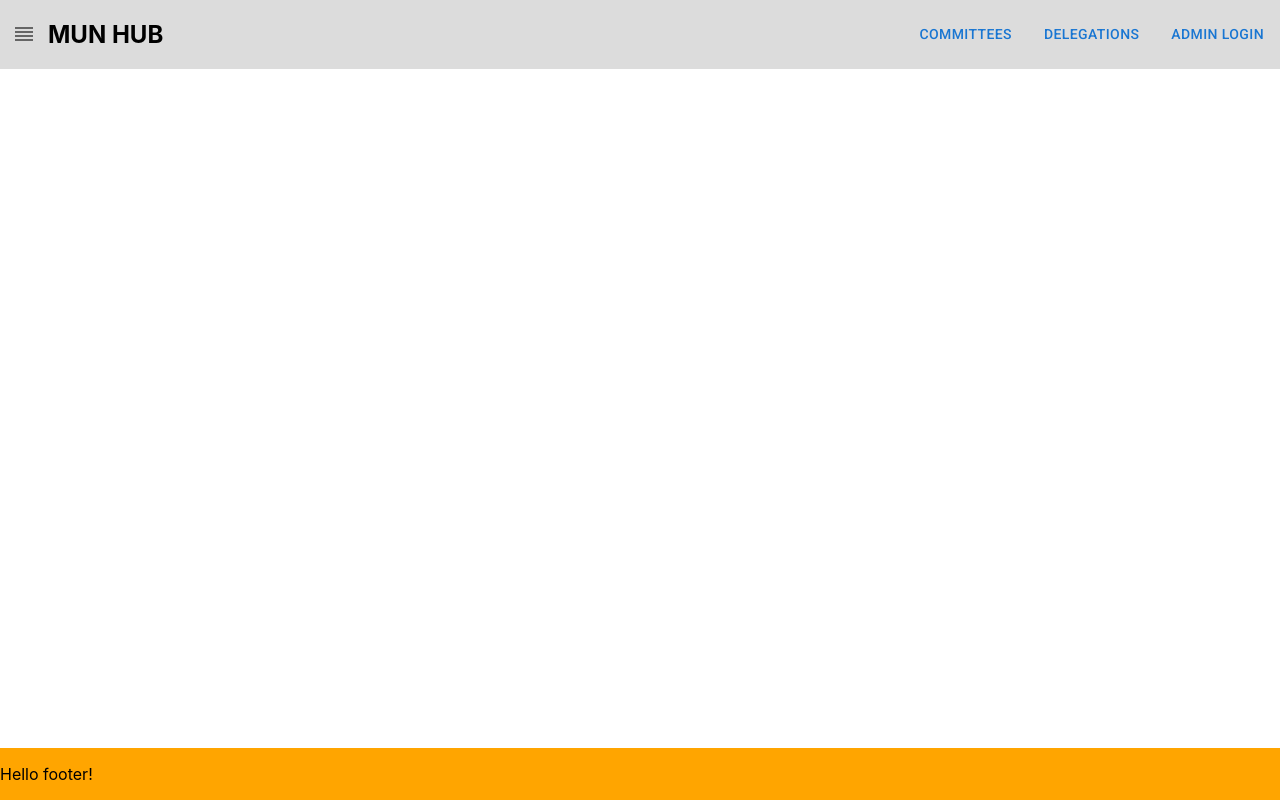
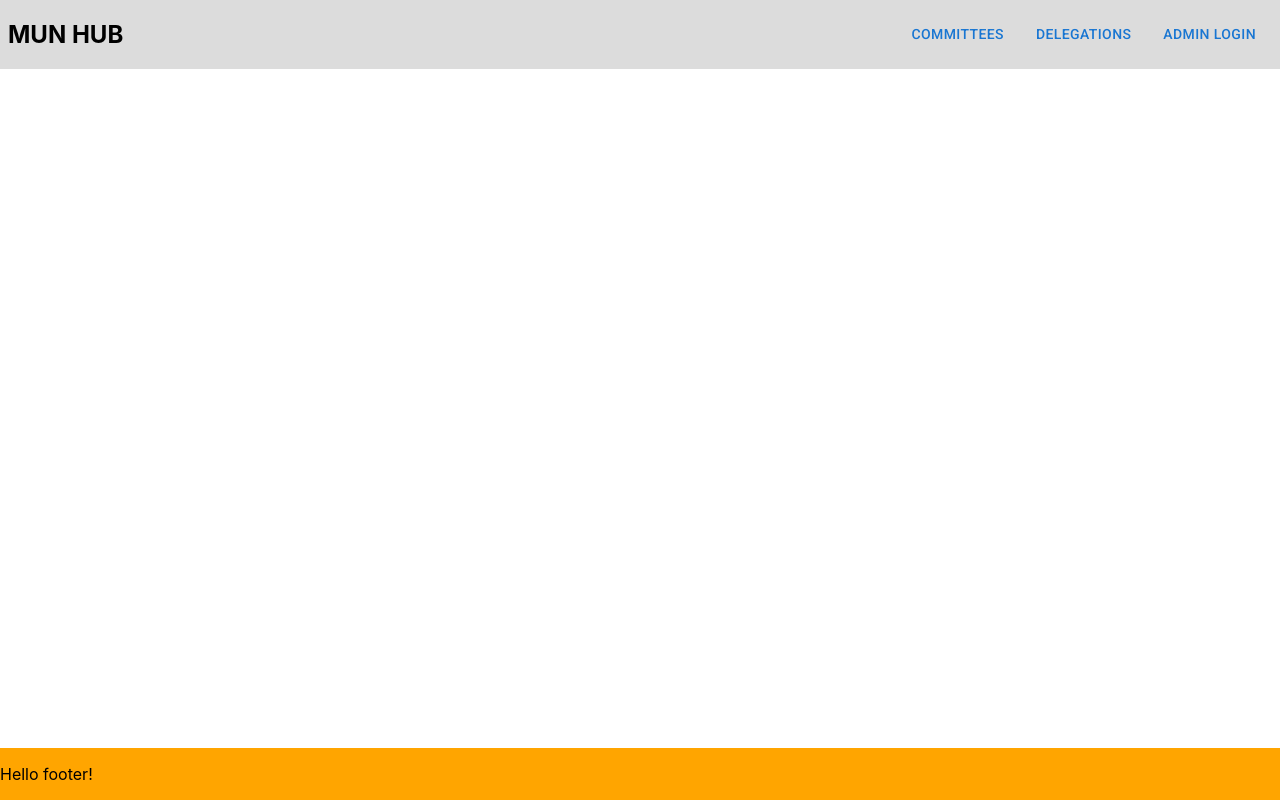
Before and after one commit to Marinara-Sauce/mun-hub-ui, a React (Create React App) app: page / in a window 1280 px wide. Built offline with nearby package versions, Linux system fonts and the light colour scheme.

Commit message:
Changed header around

```diff
--- a/src/components/header/header.tsx
+++ b/src/components/header/header.tsx
@@ -1,5 +1,4 @@
-import { Box, Button, IconButton, Tab } from '@mui/material';
-import ReorderIcon from '@mui/icons-material/Reorder';
+import { Box, Button } from '@mui/material';
 import './header.css';
 import { useHeader } from '../../contexts/headerContext';
 import { Link } from 'react-router-dom';
@@ -9,18 +8,15 @@ export default function AppHeader() {
     const [ header ] = useHeader();
 
     return (
-        <div className="page-header">
-            <div className="left-bar">
-                <IconButton>
-                    <ReorderIcon />
-                </IconButton>
+        <Box className="page-header">
+            <Box className="left-bar" sx={{ml: 1}}>
                 <h2>{header}</h2>
-            </div>
-            <div className="right-bar">
+            </Box>
+            <Box className="right-bar" sx={{mr: 1}}>
                 <Button component={Link} to="/committee" sx={{m: 1}}>Committees</Button>
                 <Button component={Link} to="/delegations" sx={{m: 1}}>Delegations</Button>
                 <Button component={Link} to="/login" sx={{m: 1}}>Admin Login</Button>
-            </div>
-        </div>
+            </Box>
+        </Box>
     );
 }
--- a/src/components/widget/widget.css
+++ b/src/components/widget/widget.css
@@ -3,7 +3,7 @@
     box-shadow: 5px 5px 5px 2px rgba(0,0,0,.2);
     display: flex;
     flex-direction: column;
-    margin: 10px;
+    margin: 8px;
     max-height: 100%;
     max-width: 100%;
     flex: 1;
```
